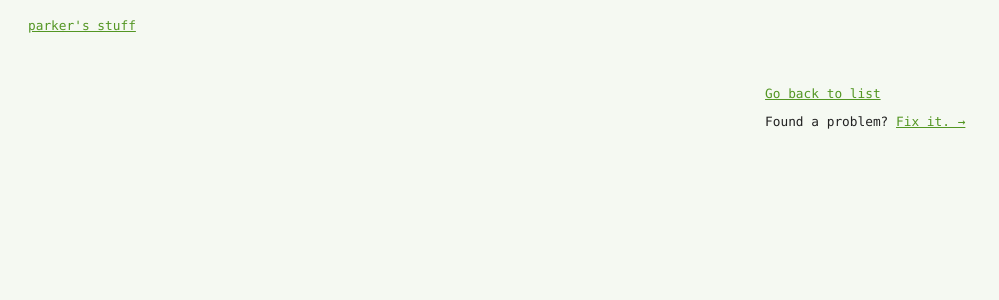
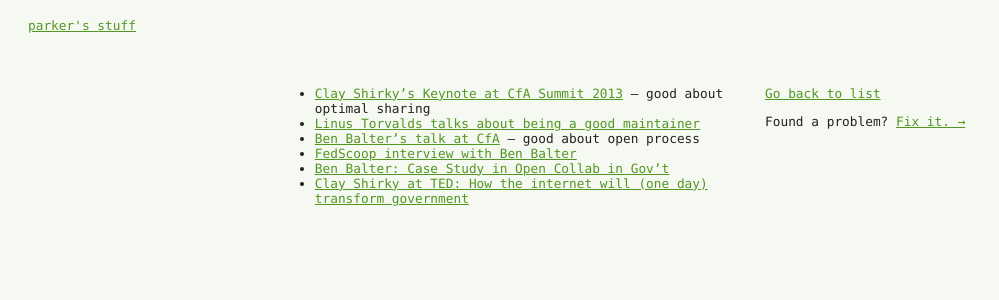
Before and after one commit to parkr/stuff, a Jekyll site: the page built from _posts/2014-10-04-open-process-open-collaboration.markdown, in a window 1280 px wide. Shown: the top 300 px of the page, without its empty margins (0-999 px from the left). Built offline with Jekyll 4.4.1, drawn with Linux system fonts in a browser that asks for light colours; Markdown is read by kramdown in place of the engine named in the settings.

Commit message:
Update 2014-10-04-open-process-open-collaboration.markdown

```diff
--- a/_posts/2014-10-04-open-process-open-collaboration.markdown
+++ b/_posts/2014-10-04-open-process-open-collaboration.markdown
@@ -2,6 +2,11 @@
 layout: post
 title: "Open Process Open Collaboration"
 date: 2014-10-04 18:16:05 -0700
-external-url:
-mirror:
 ---
+
+- [Clay Shirky's Keynote at CfA Summit 2013](https://www.youtube.com/watch?v=aXQb-yhqktQ) -- good about optimal sharing
+- [Linus Torvalds talks about being a good maintainer](https://www.youtube.com/watch?v=jjRAKuis7T8)
+- [Ben Balter's talk at CfA](https://www.youtube.com/watch?v=Owq6K79ZBy8) -- good about open process
+- [FedScoop interview with Ben Balter](https://www.youtube.com/watch?v=ESvVUf5dXAI)
+- [Ben Balter: Case Study in Open Collab in Gov't](https://www.youtube.com/watch?v=EL3-UwY3qGE)
+- [Clay Shirky at TED: How the internet will (one day) transform government](/2013/12/14/clay-shirky-how-the-internet-will-one-day-transform-government.html)
```
